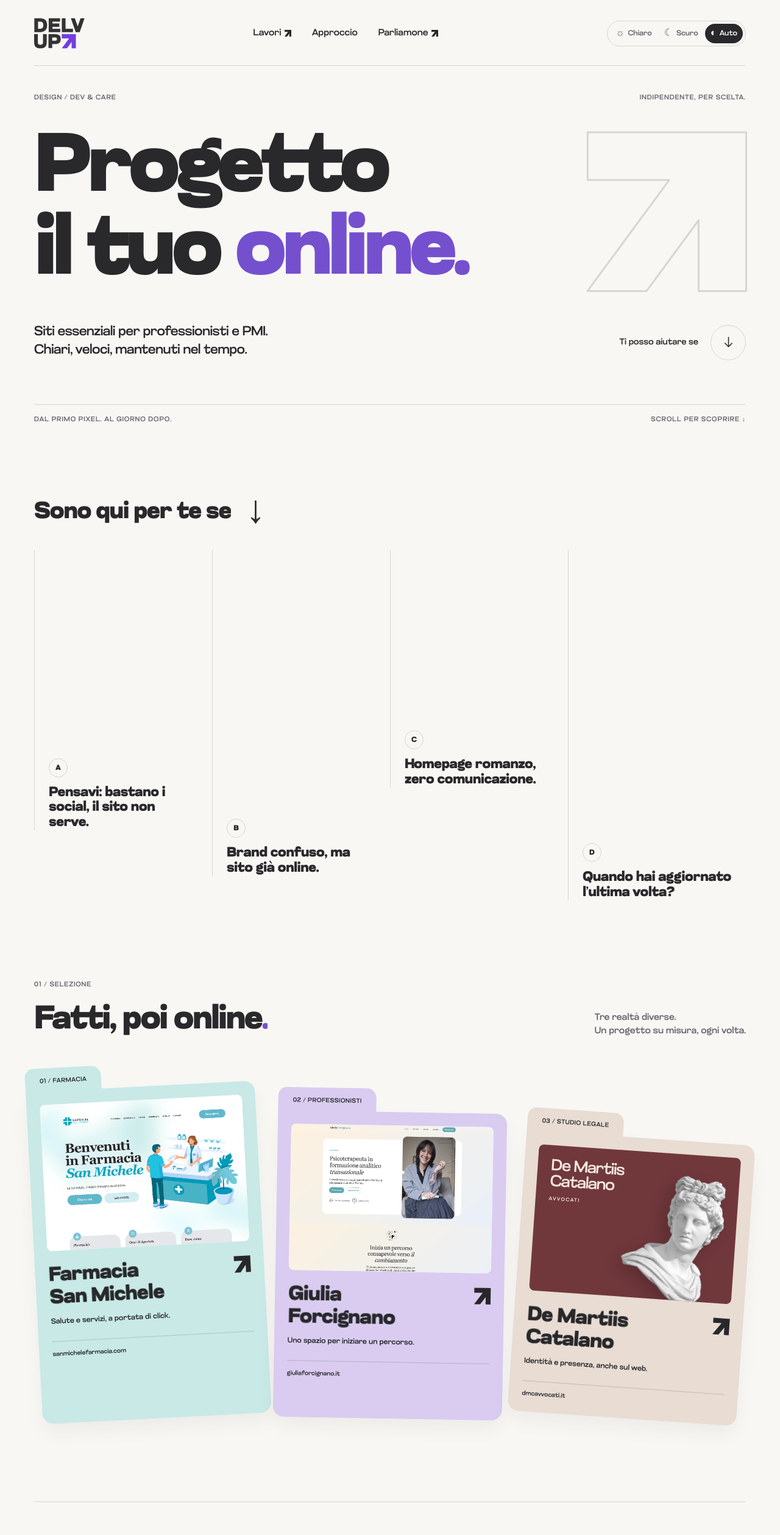
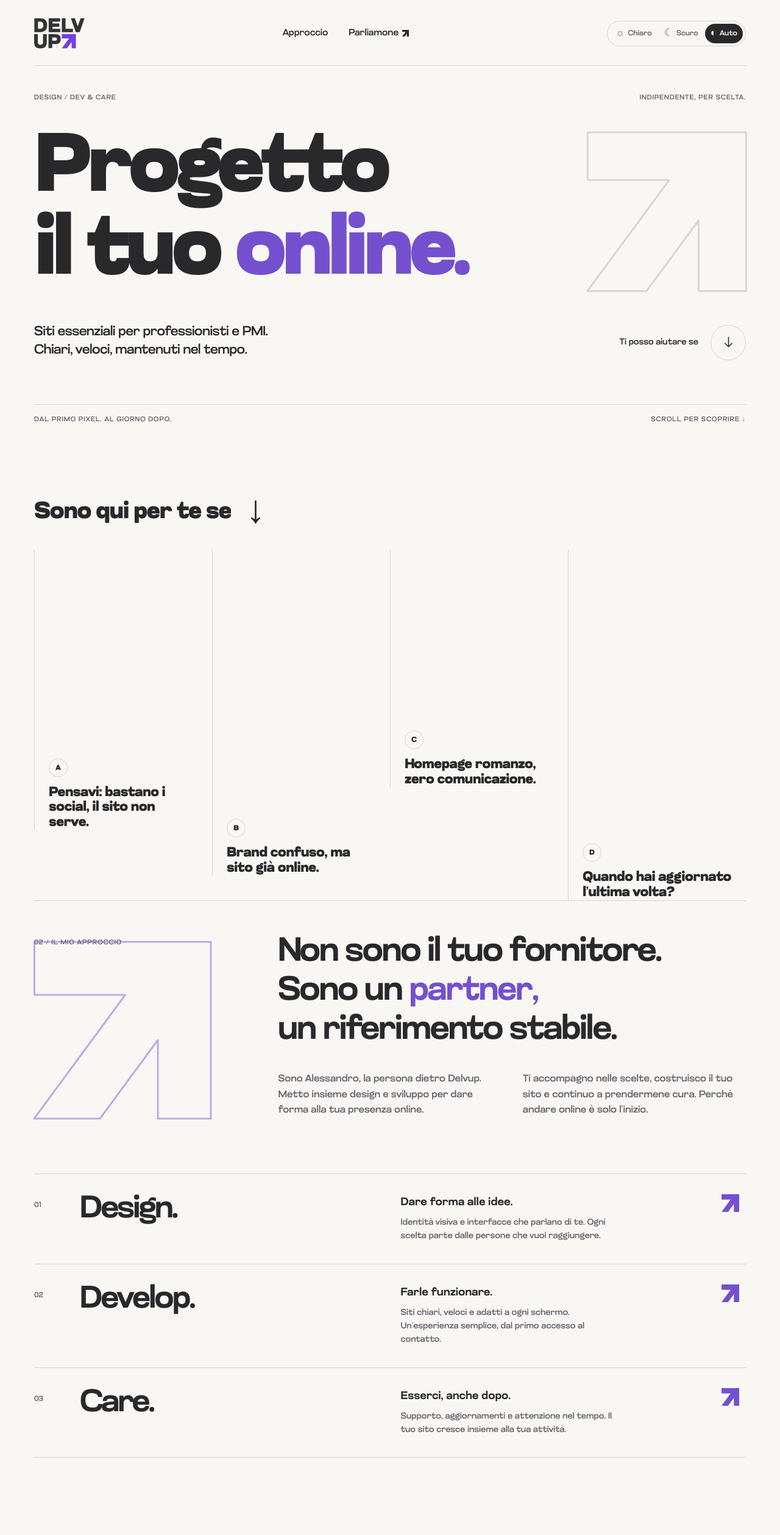
Before and after one commit to Delvezio/delvup, a SvelteKit app: page / in a window 1280 px wide. Shown: the top 2518 px of the page at 61% size. Built offline with nearby package versions, Linux system fonts and the light colour scheme.

Commit message:
Hide portfolio temporarily

```diff
--- a/src/routes/+page.svelte
+++ b/src/routes/+page.svelte
@@ -7,6 +7,7 @@
 	let mounted = $state(false);
 	let mode = $state('auto');
 	let activeSignal = $state<string | null>(null);
+	const showPortfolio = false;
 	const modes = [
 		{ value: 'light', label: 'Chiaro', icon: '☼' },
 		{ value: 'dark', label: 'Scuro', icon: '☾' },
@@ -39,7 +40,7 @@
 		}
 	];
 	const siteDescription =
-		'Sono Alessandro Delvezio: progetto siti web chiari, veloci e curati nel tempo per professionisti e PMI. Scopri i lavori di Delvup.';
+		'Sono Alessandro Delvezio: progetto siti web chiari, veloci e curati nel tempo per professionisti e PMI. Scopri l’approccio e i servizi di Delvup.';
 	function moveSignalGif(event: PointerEvent) {
 		if (event.pointerType === 'touch') return;
 		const column = event.currentTarget as HTMLElement;
@@ -150,8 +151,8 @@
 			/></a
 		>
 		<nav aria-label="Navigazione principale">
-			<a href="#lavori">Lavori <ArrowUpRight class="nav-arrow" /></a><a href="#approccio"
-				>Approccio</a
+			{#if showPortfolio}<a href="#lavori">Lavori <ArrowUpRight class="nav-arrow" /></a>{/if}<a
+				href="#approccio">Approccio</a
 			><a href="#contatti">Parliamone <ArrowUpRight class="nav-arrow" /></a>
 		</nav>
 		<div class="theme-switch" role="group" aria-label="Tema del sito">
@@ -236,13 +237,14 @@
 				{/each}
 			</div>
 		</section>
-		<section id="lavori" class="work-section wrap" aria-labelledby="work-title">
+		{#if showPortfolio}<section id="lavori" class="work-section wrap" aria-labelledby="work-title">
 				<div class="section-heading">
 					<div>
 						<span class="eyebrow">01 / SELEZIONE</span>
 						<h2 id="work-title" class="reveal-title">
 							<span class="title-line-mask"
-							><span class="title-line">Fatti, poi online<span class="purple">.</span></span></span
+								><span class="title-line">Fatti, poi online<span class="purple">.</span></span
+								></span
 							>
 						</h2>
 					</div>
@@ -331,7 +333,7 @@
 						<span class="project-domain">dmcavvocati.it</span></a
 					>
 				</div>
-		</section>
+			</section>{/if}
 		<section id="approccio" class="approach wrap" aria-labelledby="approach-title">
 			<div class="approach-label">
 				<span class="eyebrow">02 / IL MIO APPROCCIO</span><ArrowUpRight
```
Lines whose indentation alone changed are shown as unchanged.
